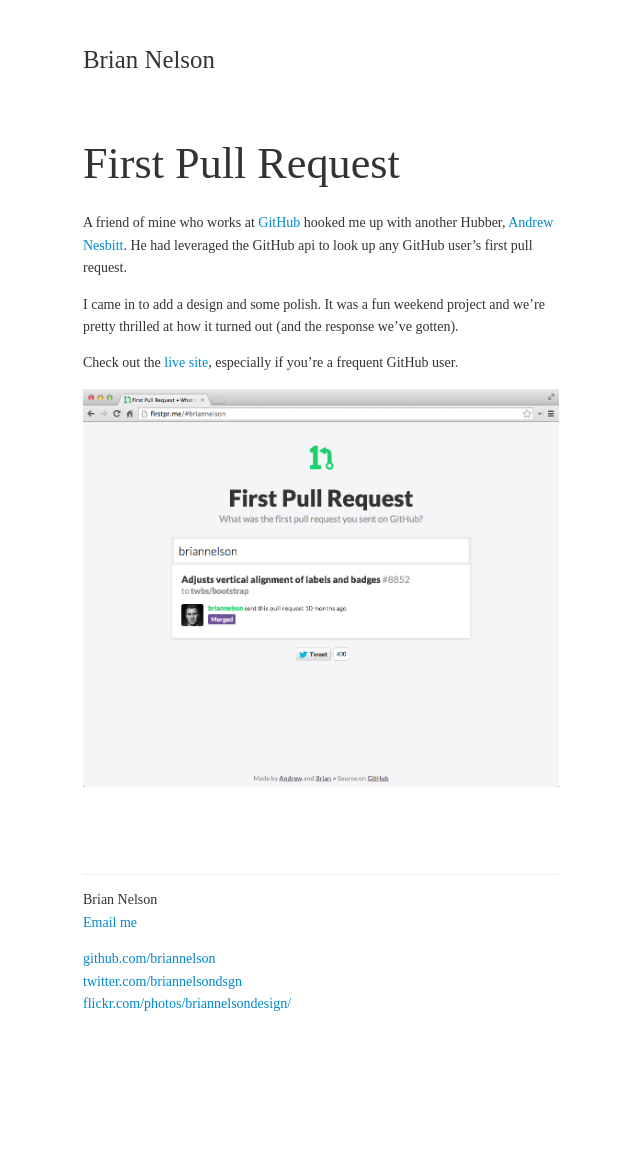
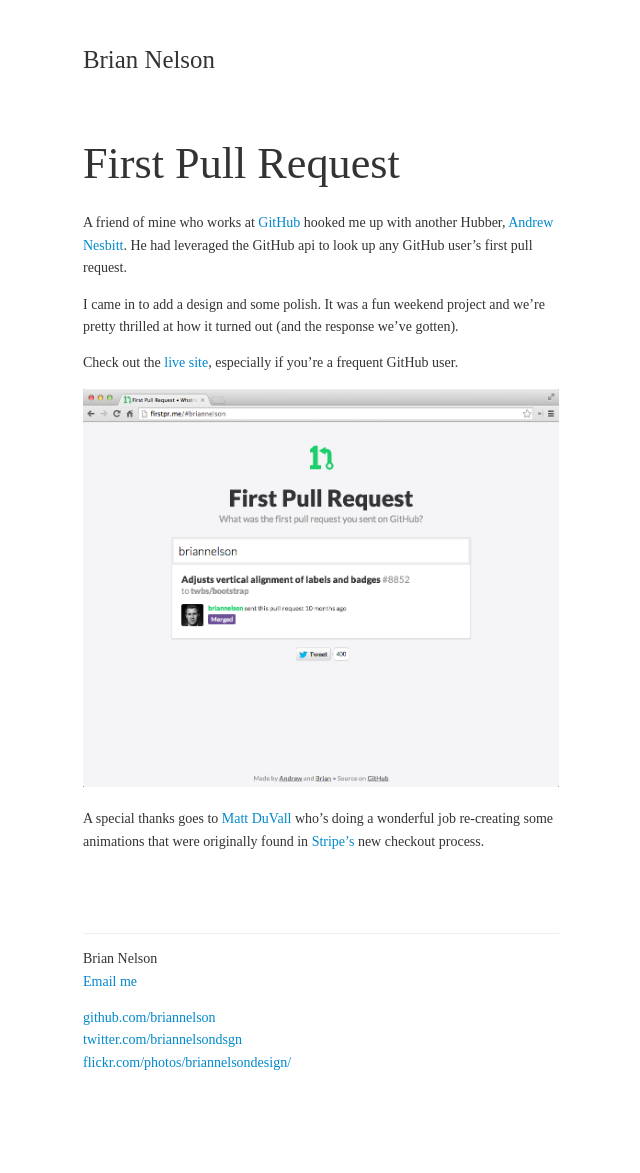
Before and after one commit to briannelsondesign/briannelsondesign.github.io, a Jekyll site: the page built from _posts/2014-05-27-first-pr.markdown, in a window 1280 px wide. Shown: the whole page, without its empty margins (319-959 px from the left). Built offline with Jekyll 4.4.1, drawn with Linux system fonts in a browser that asks for light colours; some web fonts are replaced; Markdown is read by kramdown in place of the engine named in the settings; before the commit the page ends 1114 px from its top, so only the background shows below that.

Commit message:
Updates First PR

```diff
--- a/_posts/2014-05-27-first-pr.markdown
+++ b/_posts/2014-05-27-first-pr.markdown
@@ -11,3 +11,5 @@
 Check out the [live site](http://firstpr.me), especially if you're a frequent GitHub user.
 
 ![First PR]({{ site.url }}/assets/first-pr.jpg)
+
+A special thanks goes to [Matt DuVall](http://mattduvall.com/) who's doing a wonderful job re-creating some animations that were originally found in [Stripe's](http://stripe.com) new checkout process.
```
Also changed, not shown: assets/animation.gif (added).
